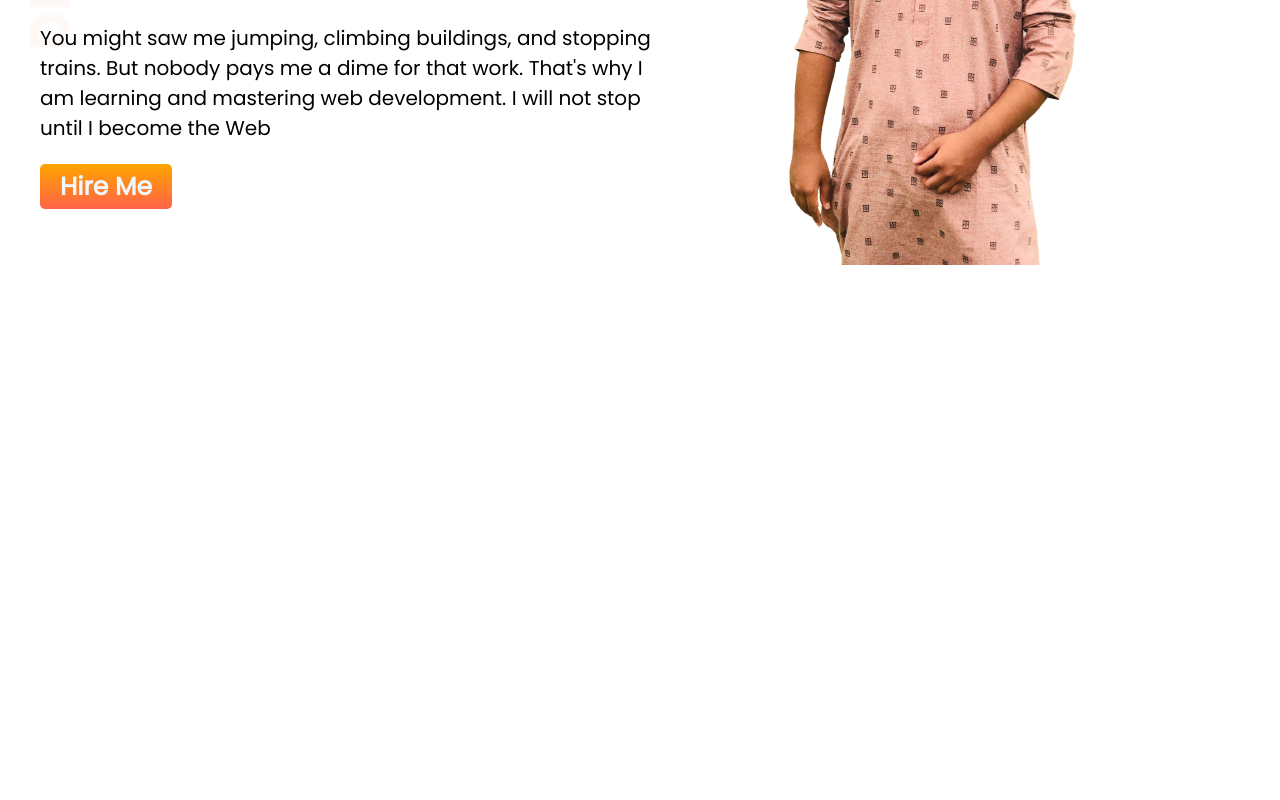
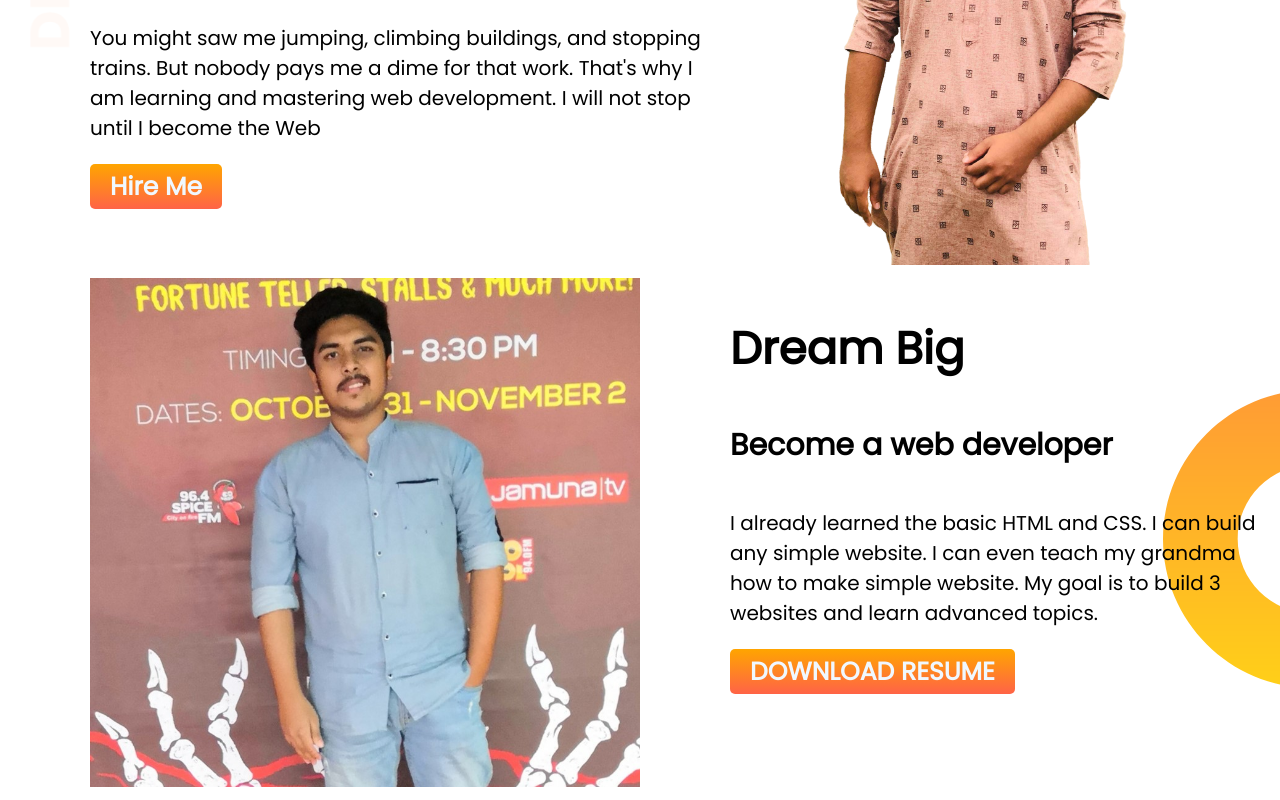
Before and after one commit to Asif-Mahmud01/developer-portfolio-1, a plain HTML site: page index.html in a window 1280 px wide. Shown: the part 312-1112 px from the top of the page. Before the commit the page ends 800 px from the top, so only its background shows below. Drawn offline with Linux system fonts and the light colour scheme.

Commit message:
dream big

```diff
--- a/index.html
+++ b/index.html
@@ -17,11 +17,22 @@
             <h1><span class="orange_color">Asif's Mahmud</span> world</h1>
             <h4>Build Climber and Train Stopper</h4>
             <p>You might saw me jumping, climbing buildings, and stopping trains. But nobody pays me a dime for that work. That's why I am learning and mastering web development. I will not stop until I become the Web</p>
-            <a class="link_button" href="https://www.linkedin.com/in/asif-mahmud-568a121b5/">Hire Me</a>
+            <a target="_blank" class="link_button" href="https://www.linkedin.com/in/asif-mahmud-568a121b5/">Hire Me</a>
         </div>
         <div>
             <img src="assets/img/img2-removebg-preview.png" alt="">
         </div>
     </section>
+    <section class="dream_big">
+        <div class="half_width">
+            <img src="assets/img/img1 E.jpg" alt="">
+        </div>
+        <div class="half_width">
+            <h1>Dream Big</h1>
+            <h4>Become a web developer</h4>
+            <p>I already learned the basic HTML and CSS. I can build any simple website. I can even teach my grandma how to make simple website. My goal is to build 3 websites and learn advanced topics.</p>
+            <a target="_blank" class="link_button" href="https://www.linkedin.com/in/asif-mahmud-568a121b5/">DOWNLOAD RESUME</a>
+        </div>
+    </section>
 </body>
 </html>
--- a/style.css
+++ b/style.css
@@ -1,3 +1,4 @@
+/* top_banner starts */
 body{
     font-family: 'Poppins', sans-serif;
     font-size: 30px;
@@ -17,7 +18,7 @@ section{
 }
 .half_width{
     width: 50%;
-    padding-left: 40px;
+    padding-left: 90px;
 }
 .half_width img{
     width: 100%;
@@ -36,3 +37,12 @@ section{
     background-image: url(images/top-banner.png);
     background-repeat: no-repeat;
 }
+/* top_banner ends */
+
+/* dream_big starts*/
+.dream_big{
+    background-image: url(images/dream-bg.png);
+    background-repeat: no-repeat;
+    background-position: right;
+}
+/* dream_big ends*/
```
Also changed, not shown: assets/img/img1 E.jpg (added).
